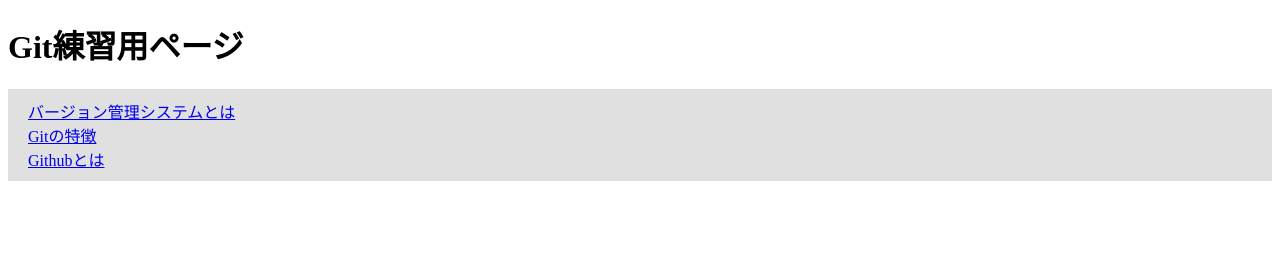
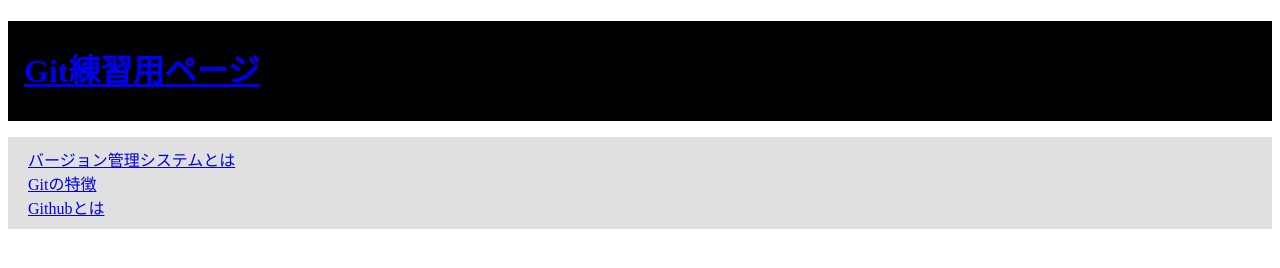
Before and after one commit to a-mochi/git_practice, a plain HTML site: page git.html in a window 1280 px wide. Drawn offline with Linux system fonts and the light colour scheme.

Commit message:
ヘッダのデザインを変更
目立たせるために、黒い背景で白抜きに

```diff
--- a/css/common.css
+++ b/css/common.css
@@ -1,3 +1,11 @@
+header{
+  height: 100px;
+  line-height: 100px;
+  background: #000000;
+  padding: 0 1em;
+  color: #FFFFFF;
+}
+
 nav {
   background: #e0e0e0;
 }
--- a/git.html
+++ b/git.html
@@ -6,8 +6,8 @@
            <link rel="stylesheet" type="text/css" href="css/common.css">
   </head>
   <body>
-    <header>
-      <h1>Git練習用ページ</h1>
+    <header class="header">
+      <h1><a href="index.html">Git練習用ページ</a></h1>
     </header>
     <main>
       <nav>
```
Also changed, not shown: github.html (+2 -2 lines), index.html (+1 -1 lines).
